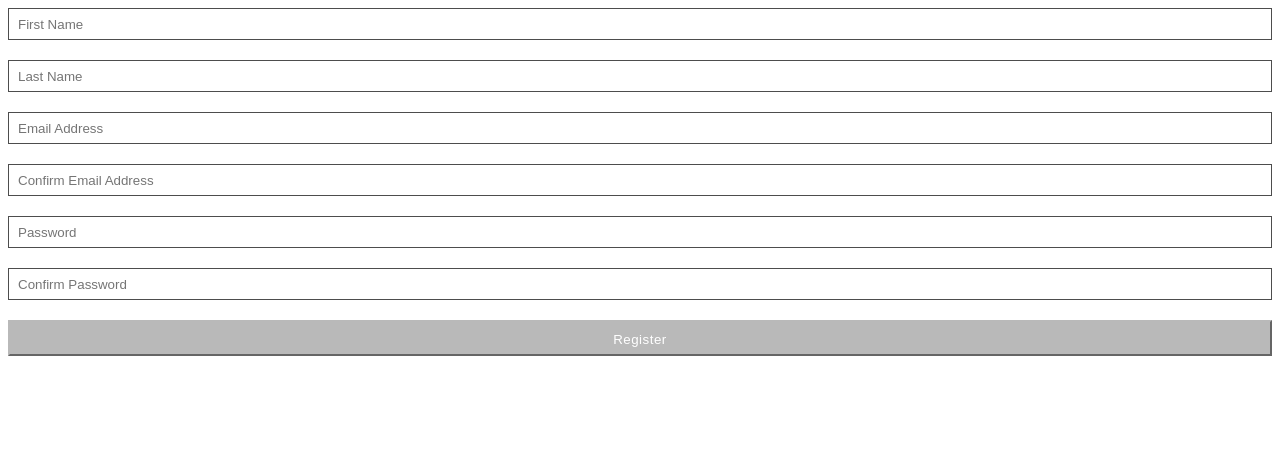
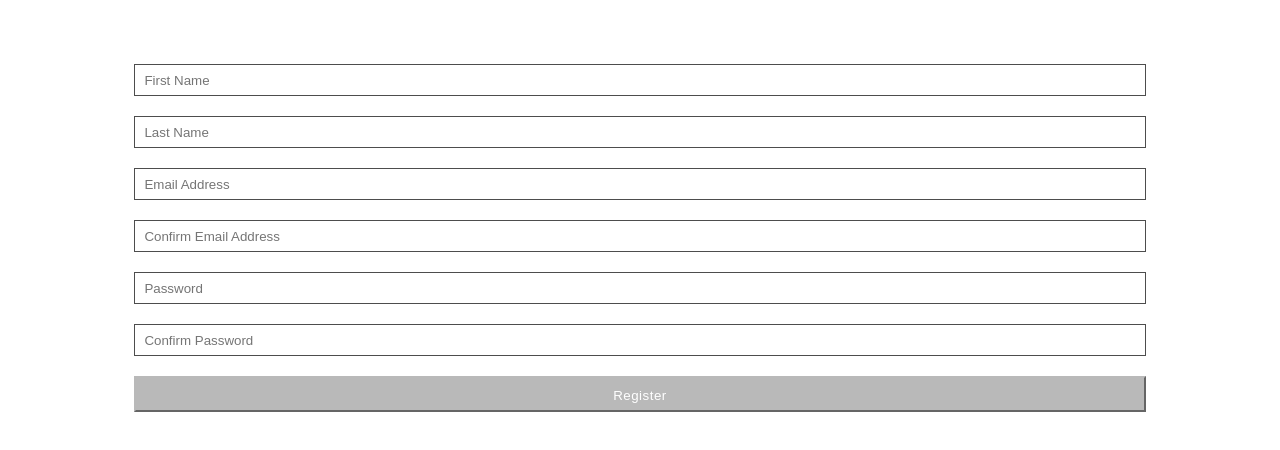
Before and after one commit to KeeperOfTheVoid/karma-testing, an Angular app: page / in a window 1280 px wide. Shown: the top 450 px of the page. Built offline with nearby package versions, Linux system fonts and the light colour scheme.

Commit message:
Add SASS rules for main component
- Convert App Component from css to scss
- Add sass rules to app component to add padding
- Add container div to wrap around Register Form

Resolves #3

```diff
--- a/src/app/app.component.html
+++ b/src/app/app.component.html
@@ -1,2 +1,4 @@
 <!--The content below is only a placeholder and can be replaced.-->
-<app-register></app-register>
+<div class="container">
+    <app-register></app-register>
+</div>
--- /dev/null
+++ b/src/app/app.component.scss
@@ -0,0 +1,7 @@
+.container {
+    display:block;
+    width:80%;
+    padding:2em;
+    margin: 2em auto;
+    background:#fff;
+}
--- a/src/app/app.component.ts
+++ b/src/app/app.component.ts
@@ -3,7 +3,7 @@ import { Component } from '@angular/core';
 @Component({
   selector: 'app-root',
   templateUrl: './app.component.html',
-  styleUrls: ['./app.component.css']
+  styleUrls: ['./app.component.scss']
 })
 export class AppComponent {
   title = 'app';
```
Also changed, not shown: src/app/app.component.css (deleted).
